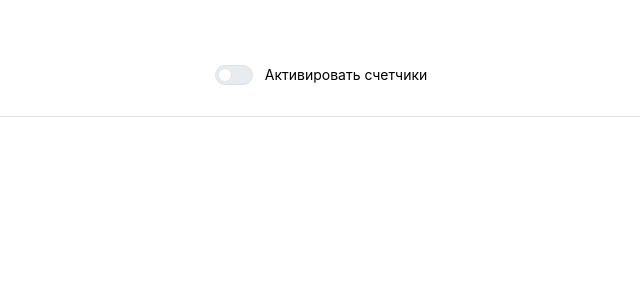
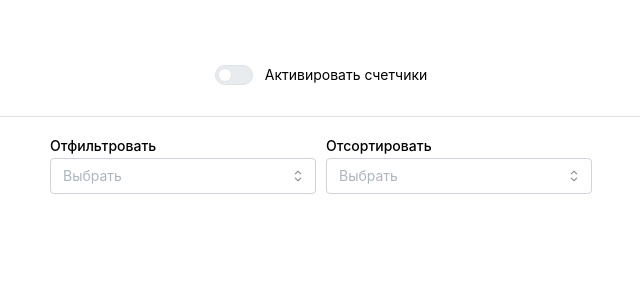
Before and after one commit to ChernyshevaNetology/react-start, a React (Vite) app: page / in a window 1280 px wide. Shown: the top 300 px of the page, without its empty margins (319-959 px from the left). Built offline with nearby package versions, Linux system fonts and the light colour scheme.

Commit message:
Hooks delivered

```diff
--- a/src/projects/project-2/multiple-counters.jsx
+++ b/src/projects/project-2/multiple-counters.jsx
@@ -7,6 +7,7 @@ import {
   Divider,
   Button,
   Modal,
+  Select,
   Group,
 } from "@mantine/core";
 import { useDisclosure } from "@mantine/hooks";
@@ -24,6 +25,8 @@ export const MultipleCounters = () => {
   const [counters, setCounters] = useState(data);
   const [checked, setChecked] = useState(false);
   const [opened, { open, close }] = useDisclosure(false);
+  const [filter, setFilter] = useState(null);
+  const [sortingOption, setSortingOption] = useState(null);
 
   const onIncrement = (id) => {
     const updatedCounters = counters.map((counter) => {
@@ -89,6 +92,14 @@ export const MultipleCounters = () => {
     ]);
   };
 
+  const onSetSortingOption = () => {
+    setSortingOption(sortingOption);
+  };
+
+  const onSetFilter = () => {
+    setFilter(filter);
+  };
+
   const handleSwitchState = () => setChecked(!checked);
 
   return (
@@ -104,6 +115,38 @@ export const MultipleCounters = () => {
         <Switch onChange={handleSwitchState} label="Активировать счетчики" />
       </Flex>
       <Divider my="md" />
+      <Flex
+        mih={50}
+        gap="xs"
+        justify="center"
+        align="center"
+        direction="row"
+        wrap="wrap"
+      >
+        <Select
+          label="Отфильтровать"
+          placeholder="Выбрать"
+          data={[
+            { label: "Все", value: "all" },
+            { label: "Отрицательные", value: "negative" },
+            { label: "Нулевые", value: "zero" },
+            { label: "Более одного", value: "moreThanOne" },
+            { label: "Более десяти", value: "moreThanTen" },
+          ]}
+          value={filter}
+          onChange={setFilter}
+        />
+        <Select
+          label="Отсортировать"
+          placeholder="Выбрать"
+          data={[
+            { label: "По возрастанию", value: "ascending" },
+            { label: "По убыванию", value: "descending" },
+          ]}
+          value={sortingOption}
+          onChange={setSortingOption}
+        />
+      </Flex>
       <Modal title="Удалить счетчик?" opened={opened} onClose={close}>
         Вы действительно хотите сбросить счетчики?
         <Group mt="lg" justify="flex-end">
```
